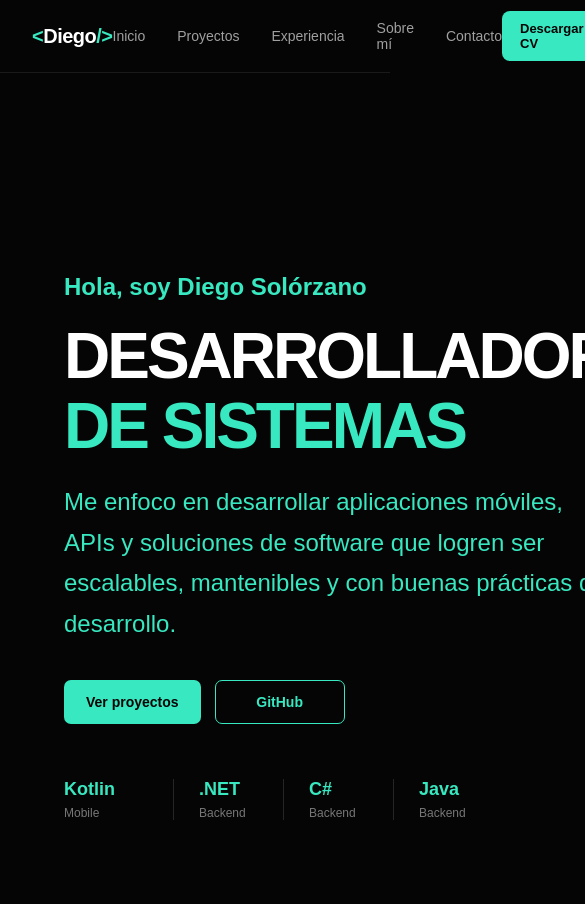
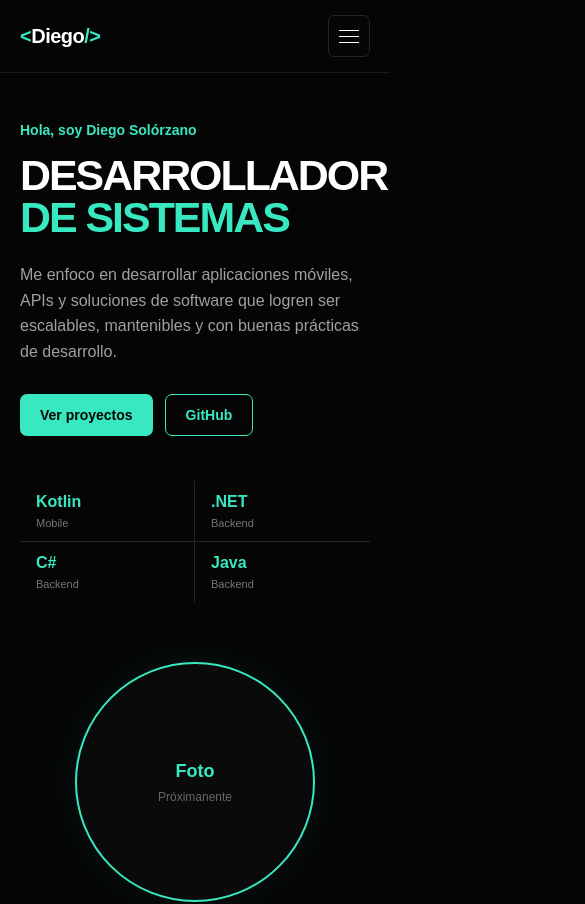
Before and after one commit to HereticSoba/diego-portfolio, a React (Vite) app: page / in a window 390 px wide. Shown: the top 904 px of the page, 585 px wide, since content can reach past the window. Built offline with nearby package versions, Linux system fonts and the light colour scheme.

Commit message:
Make hero section responsive

```diff
--- a/index.html
+++ b/index.html
@@ -1,5 +1,5 @@
 <!doctype html>
-<html lang="en">
+<html lang="es">
   <head>
     <meta charset="UTF-8" />
     <link rel="icon" type="image/svg+xml" href="/favicon.svg" />
--- a/src/App.css
+++ b/src/App.css
@@ -5,27 +5,3 @@
 main {
   width: 100%;
 }
-
-#inicio {
-  max-width: 1200px;
-  min-height: 500px;
-  margin: 0 auto;
-  padding: 100px 32px;
-
-  display: flex;
-  flex-direction: column;
-  justify-content: center;
-}
-
-#inicio h1 {
-  margin: 0;
-  color: #ffffff;
-  font-size: 64px;
-  line-height: 1.1;
-}
-
-#inicio p {
-  margin-top: 20px;
-  color: #38e8c0;
-  font-size: 24px;
-}
--- a/src/components/Navbar/Navbar.css
+++ b/src/components/Navbar/Navbar.css
@@ -1,10 +1,13 @@
-.navbar{
+.navbar {
     width: 100%;
     border-bottom: 1px solid #1a1a1a;
     background-color: #050505;
+    position: sticky;
+    top: 0;
+    z-index: 1000;
 }
 
-.navbar-container{
+.navbar-container {
     max-width: 1200px;
     height: 72px;
     margin: 0 auto;
@@ -15,7 +18,7 @@
     justify-content: space-between;
 }
 
-.navbar-logo{
+.navbar-logo {
     color: #ffffff;
     font-size: 20px;
     font-weight: 700;
@@ -23,28 +26,29 @@
     letter-spacing: -0.5px;
 }
 
-.navbar-logo span{
+.navbar-logo span {
     color: #38e8c0;
 }
 
-.navbar-menu{
+.navbar-menu {
     display: flex;
     align-items: center;
     gap: 32px;
+    z-index: 1001;
 }
 
-.navbar-menu a{
+.navbar-menu a {
     color: #a0a0a0;
     font-size: 14px;
     text-decoration: none;
     transition: color 0.2s ease;
 }
 
-.navbar-menu a:hover{
+.navbar-menu a:hover {
     color: #38e8c0;
 }
 
-.navbar-cv{
+.navbar-cv {
     padding: 10px 18px;
     border-radius: 8px;
 
@@ -58,7 +62,126 @@
     transition: transform 0.2s ease, opacity 0.2s ease;
 }
 
-.navbar-cv:hover{
-    transform: scale(-2px);
+.navbar-cv:hover {
+    transform: scale(1.03);
     opacity: 0.9;
 }
+
+/* para responsive */
+.navbar-toggle {
+    display: none;
+    width: 42px;
+    height: 42px;
+    padding: 9px;
+    border: 1px solid #252525;
+    border-radius: 6px;
+    background-color: transparent;
+    cursor: pointer;
+    flex-direction: column;
+    justify-content: center;
+    align-items: center;
+    gap: 5px;
+}
+
+.navbar-toggle span {
+    display: block;
+    width: 20px;
+    height: 1px;
+    background-color: #ffffff;
+    transition: transform 0.25s ease, opacity 0.25s ease;
+}
+
+/* vista tablet */
+@media (max-width: 900px) {
+    .navbar-container {
+        padding-left: 24px;
+        padding-right: 24px;
+    }
+
+    .navbar-menu {
+        gap: 18px;
+    }
+
+    .navbar-menu a {
+        font-size: 12px;
+    }
+}
+
+/* vista moviles */
+@media (max-width: 700px) {
+    .navbar {
+        position: fixed !important;
+        top: 0;
+        left: 0;
+        width: 100dvw;
+        z-index: 9999;
+    }
+
+    main {
+        padding-top: 72px;
+    }
+
+    .navbar-container {
+        position: relative;
+        width: 100%;
+        max-width: none;
+        height: 72px;
+        min-height: 72px;
+        padding: 0 20px;
+        box-sizing: border-box;
+    }
+
+    .navbar-toggle {
+        display: flex;
+    }
+
+    .navbar-cv {
+        display: none;
+    }
+
+    .navbar-menu {
+        display: none;
+        position: absolute;
+        top: 72px;
+        left: 0;
+        right: 0;
+        padding: 15px 24px 25px;
+        flex-direction: column;
+        align-items: stretch;
+        gap: 0;
+        border-top: 1px solid #202020;
+        border-bottom: 1px solid #202020;
+        background-color: #050505;
+    }
+
+    .navbar-menu.open {
+        display: flex;
+    }
+
+    .navbar-menu a {
+        padding: 16px 0;
+        border-bottom: 1px solid #151515;
+        font-size: 14px;
+    }
+
+    .navbar-menu a:last-child {
+        border-bottom: none;
+    }
+
+    .navbar-menu a:hover {
+        color: #38e8c0;
+    }
+}
+
+/* Animaciones de iconos del menú */
+.navbar-toggle.active span:nth-child(1) {
+    transform: translateY(6px) rotate(45deg);
+}
+
+.navbar-toggle.active span:nth-child(2) {
+    opacity: 0;
+}
+
+.navbar-toggle.active span:nth-child(3) {
+    transform: translateY(-6px) rotate(-45deg);
+}
--- a/src/components/Navbar/Navbar.tsx
+++ b/src/components/Navbar/Navbar.tsx
@@ -1,26 +1,39 @@
+import { useState } from "react";
 import "./Navbar.css";
 
 function Navbar() {
+    const [menuOpen, setMenuOpen] = useState(false);
+    const closeMenu = () => {
+        setMenuOpen(false);
+    };
     return (
         <header className="navbar">
             <div className="navbar-container">
 
-                <a href="#inicio" className="navbar-logo">
+                <a href="#inicio" className="navbar-logo" onClick={closeMenu}>
                     <span>&lt;</span>Diego<span>/&gt;</span>
                 </a>
 
-                <nav className="navbar-menu">
-                    <a href="#inicio">Inicio</a>
-                    <a href="#proyectos">Proyectos</a>
-                    <a href="#experiencia">Experiencia</a>
-                    <a href="#sobre-mi">Sobre mí</a>
-                    <a href="#contacto">Contacto</a>
+                <nav className={`navbar-menu ${menuOpen ? "open" : ""}`}>
+                    <a href="#inicio" onClick={closeMenu}>Inicio</a>
+                    <a href="#proyectos" onClick={closeMenu}>Proyectos</a>
+                    <a href="#stack" onClick={closeMenu}>Stack</a>
+                    <a href="#experiencia" onClick={closeMenu}>Experiencia</a>
+                    <a href="#sobre-mi" onClick={closeMenu}>Sobre mí</a>
+                    <a href="#contacto" onClick={closeMenu}>Contacto</a>
                 </nav>
+                <a href="/cv.pdf" className="navbar-cv">Descargar CV</a>
 
-                <a href="/cv.pdf" className="navbar-cv">
-                    Descargar CV
-                </a>
-
+                <button
+                    type="button"
+                    className={`navbar-toggle ${menuOpen ? "active" : ""}`}
+                    onClick={() => setMenuOpen(!menuOpen)}
+                    aria-label="Abrir menú"
+                    aria-expanded={menuOpen}>
+                    <span></span>
+                    <span></span>
+                    <span></span>
+                </button>
             </div>
         </header>
     );
--- a/src/sections/Hero/Hero.css
+++ b/src/sections/Hero/Hero.css
@@ -148,3 +148,92 @@
     color: #666666;
     font-size: 12px;
 }
+
+/*Responsive*/
+@media (max-width: 700px) {
+    .hero-container {
+        min-height: auto;
+        padding: 50px 20px 60px;
+        display: flex;
+        flex-direction: column;
+        align-items: stretch;
+        gap: 60px;
+    }
+
+    .hero-content {
+        max-width: none;
+        width: 100%;
+    }
+
+    .hero-greeting {
+        margin-bottom: 16px;
+        font-size: 14px;
+    }
+
+    .hero-title {
+        font-size: clamp(40px, 11vw, 56px);
+        line-height: 0.98;
+        letter-spacing: -2px;
+    }
+
+    .hero-description {
+        max-width: none;
+        margin-top: 24px;
+        font-size: 16px;
+        line-height: 1.6;
+    }
+
+    .hero-buttons {
+        flex-wrap: wrap;
+        gap: 12px;
+        margin-top: 30px;
+    }
+
+    .hero-button {
+        min-width: 0;
+        padding: 12px 20px;
+    }
+
+    .hero-technologies {
+        display: grid;
+        grid-template-columns: repeat(2, 1fr);
+        margin-top: 45px;
+    }
+
+    .technology {
+        min-width: 0;
+        padding: 12px 16px;
+        border-right: 1px solid #252525;
+        border-bottom: 1px solid #252525;
+    }
+
+    .technology:nth-child(2n) {
+        border-right: none;
+    }
+
+    .technology:nth-child(3),
+    .technology:nth-child(4) {
+        border-bottom: none;
+    }
+
+    .technology:first-child {
+        padding-left: 16px;
+    }
+
+    .technology strong {
+        font-size: 16px;
+    }
+
+    .technology span {
+        font-size: 11px;
+    }
+
+    .hero-image-container {
+        width: 100%;
+    }
+
+    .hero-image-placeholder {
+        width: 240px;
+        height: 240px;
+    }
+}
```
